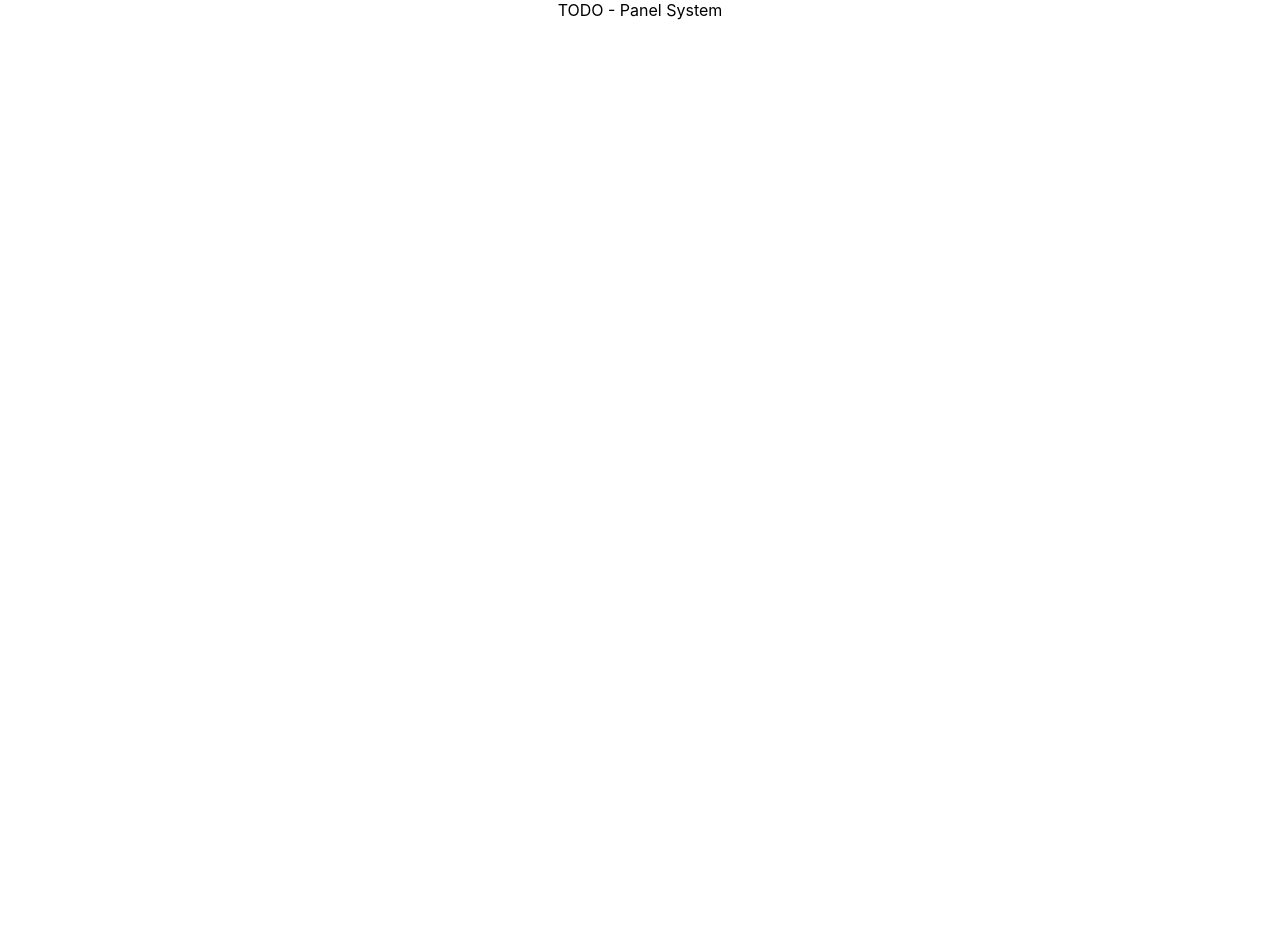
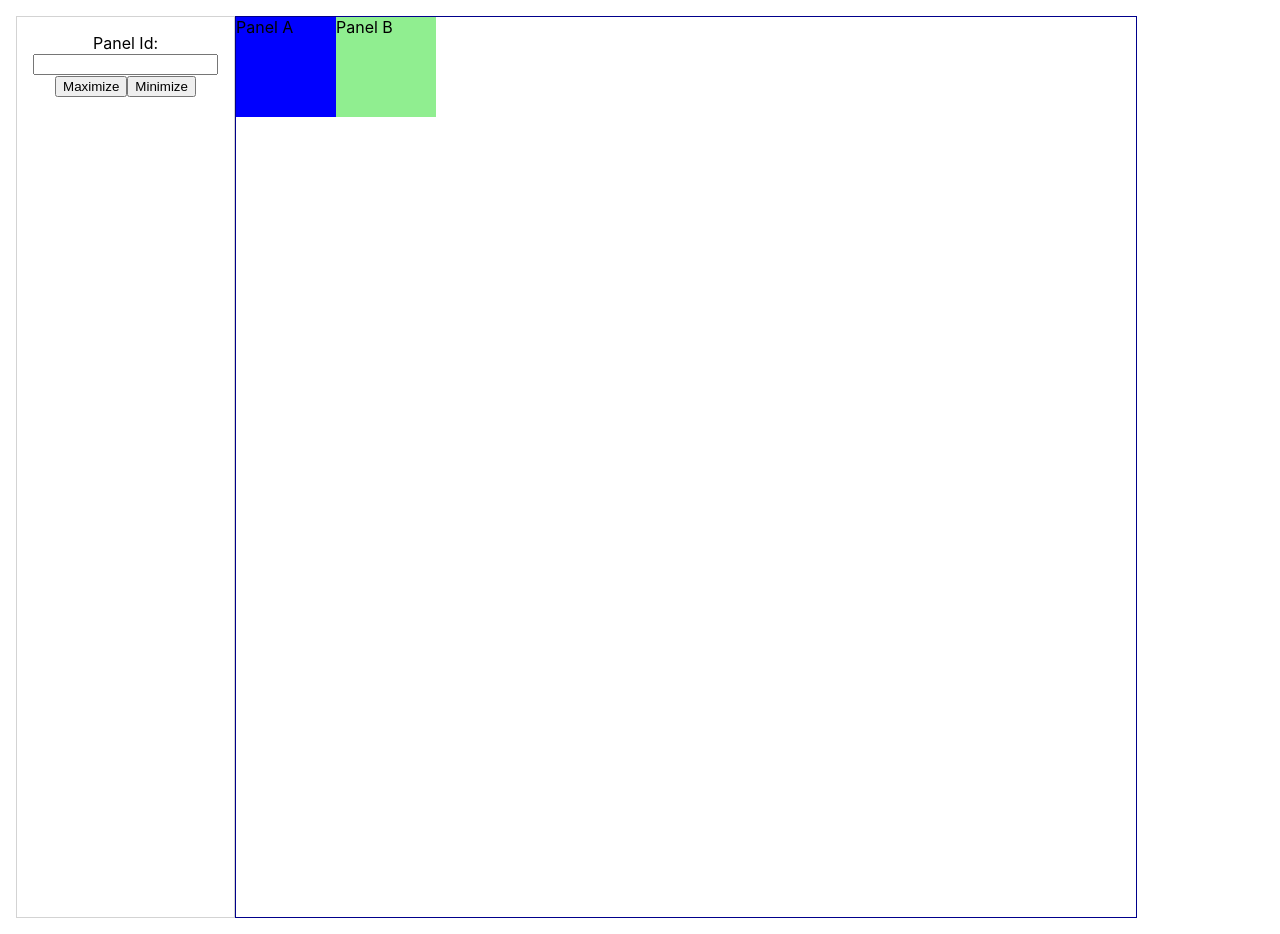
Before and after one commit to stephenc222/react-panel-system, a React (Create React App) app: page / in a window 1280 px wide. Before the commit the page ends 800 px from the top, so only its background shows below. Built offline with nearby package versions, Linux system fonts and the light colour scheme.

Commit message:
setting up test app

```diff
--- a/src/App.css
+++ b/src/App.css
@@ -1,3 +1,5 @@
 .App {
   text-align: center;
+  display: flex;
+  margin: 1em;
 }
--- a/src/App.js
+++ b/src/App.js
@@ -1,10 +1,69 @@
-import React from 'react';
+import React, { useState } from 'react';
+import PanelManager from './components/PanelManager'
 import './App.css';
 
+/**
+ * data object passed to PanelManager has following structure (per panel)
+ * id: {
+ *   xOffset: number,
+ *   yOffset: number,
+ *   w: number,
+ *   h: number
+ * }
+ */
+
+// All Panels "start" at top left, and all panels are offset from the relative "{0,0}" of the PanelManager itself
+// Panels will be sorted according of xOffset and yOffset (since all panel offsets are based from the same relative point)
+const DUMMY_PANEL_DATA = {
+  PanelA: {
+    w: 100,
+    h: 100,
+    xOffset: 0,
+    yOffset: 0
+  },
+  PanelB: {
+    w: 100,
+    h: 100,
+    xOffset: 100,
+    yOffset: 0
+  }
+}
+
+const PanelA = () => (<div style={{background: 'blue', display: 'flex', width: '100%', height: '100%'}}>Panel A</div>)
+const PanelB = () => (<div style={{background: 'lightgreen', display: 'flex', width: '100%', height: '100%'}}>Panel B</div>)
+
 function App() {
+  const [panelId, setPanelId] = useState('')
+  const [panelData, setPanelData] = useState(DUMMY_PANEL_DATA)
+  window.test = PanelA
   return (
     <div className="App">
-      TODO - Panel System
+      <div
+        style={{
+          display: 'flex',
+          flexDirection: 'column',
+          border: '1px solid lightgrey',
+          maxWidth: 500,
+          alignContent: 'left',
+          padding: '1em'
+        }}
+      >
+        <label>
+          Panel Id:<br/>
+          <input value={panelId} onChange={event => setPanelId(event.target.value)} />
+        </label>
+        <div style={{ maxWidth: 500}}>
+          <button>Maximize</button>
+          <button>Minimize</button>
+        </div>
+      </div>
+      <div style={{border: '1px solid darkblue', maxWidth: 900, minWidth: 900, minHeight: 900, maxHeight: 900}}>
+        <PanelManager
+          panelComponents={[PanelA, PanelB]}
+          panelData={panelData}
+
+        />
+      </div>
     </div>
   );
 }
--- /dev/null
+++ b/src/components/Panel/index.js
@@ -0,0 +1,19 @@
+import React from 'react'
+
+// https://stackoverflow.com/questions/30725607/is-there-any-way-to-bind-a-click-event-to-a-divs-left-border-in-jquery
+const Panel = ({ managerX, managerY, w, h, xOffset, yOffset, children}) => {
+  return (
+    <div
+      style={{
+        position: 'absolute',
+        width: w,
+        height: h,
+        top: yOffset,
+        left: xOffset
+      }}>
+      {children}
+    </div>
+  )
+}
+
+export default Panel
--- /dev/null
+++ b/src/components/PanelManager/index.js
@@ -0,0 +1,29 @@
+import React from 'react'
+import Panel from '../Panel'
+
+const PanelManager = ({ panelComponents, panelData}) => {
+  const onPanelSizeChange = (data, name) => {
+    console.warn('onPanelSizeChange called', { data, name})
+  }
+  return (
+    <div style={{position: 'relative'}}>
+      {
+        panelComponents.map( PanelComponent => {
+          const panelProps = panelData[PanelComponent.name]
+          console.log({ panelProps })
+          return (
+            <Panel
+              onPanelSizeChange={data => onPanelSizeChange(data, PanelComponent.name)}
+              key={PanelComponent.name}
+              {...panelProps}
+            >
+              <PanelComponent />
+            </Panel>
+          )
+        })
+      }
+    </div>
+  )
+}
+
+export default PanelManager
```
